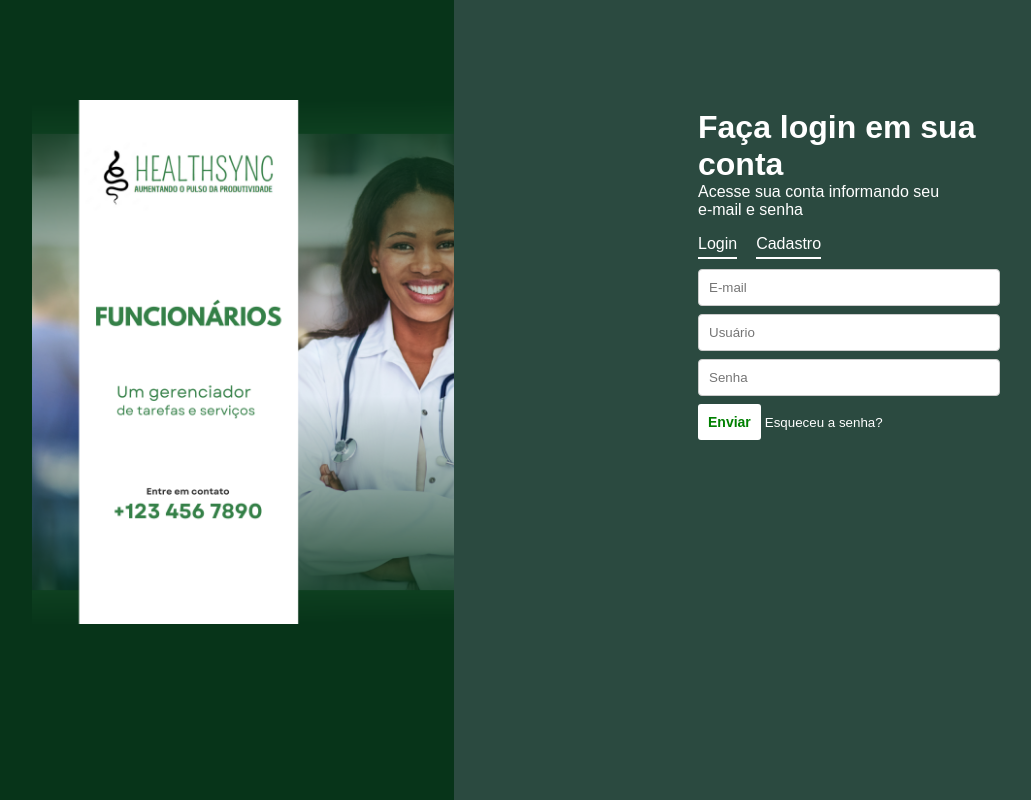
After one commit to Kath1een-C0rrea/Healthsync, a PHP site: page /login.html in a window 1280 px wide. The commit adds this page. Shown: the whole page, without its empty margins (58-1089 px from the left). Run offline with PHP 8.4, Linux system fonts and the light colour scheme.

Commit message:
Update index.html

```diff
--- a/REDEFINIR SENHA/css.css
+++ b/REDEFINIR SENHA/css.css
@@ -26,7 +26,7 @@ body {
 
 label {
     margin-bottom: 5px;
-    color: gray;
+    color: rgb(93, 92, 92);
 }
 
 input {
--- /dev/null
+++ b/login/login.html
@@ -0,0 +1,38 @@
+<!DOCTYPE html>
+<html lang="pt-BR">
+<head>
+    <meta charset="UTF-8">
+    <meta name="viewport" content="width=device-width, initial-scale=1.0">
+    <title>HealthSync</title>
+    <link rel="stylesheet" href="style.css">
+    <script src="C:\Users\Aluno\Documents\Healthsync\Healthsync\login\meu2.js"></script>
+</head>
+<body>
+    <section class="figura">
+        <div class="logo">
+            <img src="img/Descrição.png" alt="Logo e descrição da marca" height="524px">
+        </div>
+    </section>
+    <section class="formulario">
+        <div class="container-form">
+        <h2>Faça login em sua conta</h2>
+        <p>Acesse sua conta informando seu <br> e-mail e senha</p>
+        <ul class="menu-form">
+            <li><a href="C:\Users\Aluno\Downloads\SYNC\Healthsync-1\login\login.html">Login</a></li>
+            <li><a href="C:\Users\Aluno\Downloads\SYNC\Healthsync-1\CADASTRE-SE\cadastro.html">Cadastro</a></li>
+
+        </ul>
+        <form>
+            <input type="email" name="email" placeholder="E-mail">
+            <input type="text" name="nome" placeholder="Usuário">
+            <input type="password" name="senha" placeholder="Senha">
+            <button>Enviar</button>
+
+            <a class="esqueceu" href="C:\Users\Aluno\Downloads\SYNC\Healthsync-1\REDEFINIR SENHA\index.html">Esqueceu a senha?</a>
+
+
+        </form>
+        </div>
+    </section>
+</body>
+</html>
--- a/login/style.css
+++ b/login/style.css
@@ -1,8 +1,13 @@
+body {
+    margin: 0;
+    padding: 0;
+}
+
 .figura{
     width: 40%;
     float: left;
     background: #073419;
-    padding: 20px 40px;
+    padding: 100px 90px;
     box-sizing: border-box;
     height: 100vh;
 
@@ -50,20 +55,38 @@
     max-width: 300px;
 }
 .formulario input{
-    padding: 8px;
-    border-radius: 5px;
+    width: 400px;
+    margin: 0 auto;
+    font-family: Arial, sans-serif;
     display: block;
+    margin-bottom: 8px;
     width: 100%;
-    margin-bottom: 10px;
+    padding: 10px;
+    border: 1px solid #ccc;
+    border-radius: 4px;
+
 }
-.formulario .bt-login{
-    background: #D9D9D9;
-    font-weight: 800;
+
+
+
+button {
+    color: green; /* Cor do texto */
     display: inline-block;
-    color: #2D826D;
+    background-color: #ffffff; /* Cor de fundo */
     width: auto;
-    padding: 10px 15px;
-}
+    padding: 10px;
+    border: none;
+    border-radius: 3px;
+    font-weight: bold;
+    font-size: 14px;
+    cursor: pointer;
+  }
+
+  button:hover {
+    background-color: #f0f0f0; /* Cor de fundo ao passar o mouse */
+  }
+
+
 .esqueceu{
     text-decoration: none;
     color: #fff;
```
Also changed, not shown: CADASTRE-SE/cadastro.html (added, +53 -0 lines), CADASTRE-SE/index.html (deleted, +0 -53 lines), Gerenciador/calendario.html (added, +21 -0 lines), REDEFINIR SENHA/index.html (+3 -5 lines), css.css (deleted, +0 -78 lines), index.html (deleted, +0 -29 lines), login/index.html (deleted, +0 -35 lines), login/meu2.js (+12 -10 lines), REDEFINIR SENHA/js.js (renamed from js.js), logoprojeto.png (deleted).
